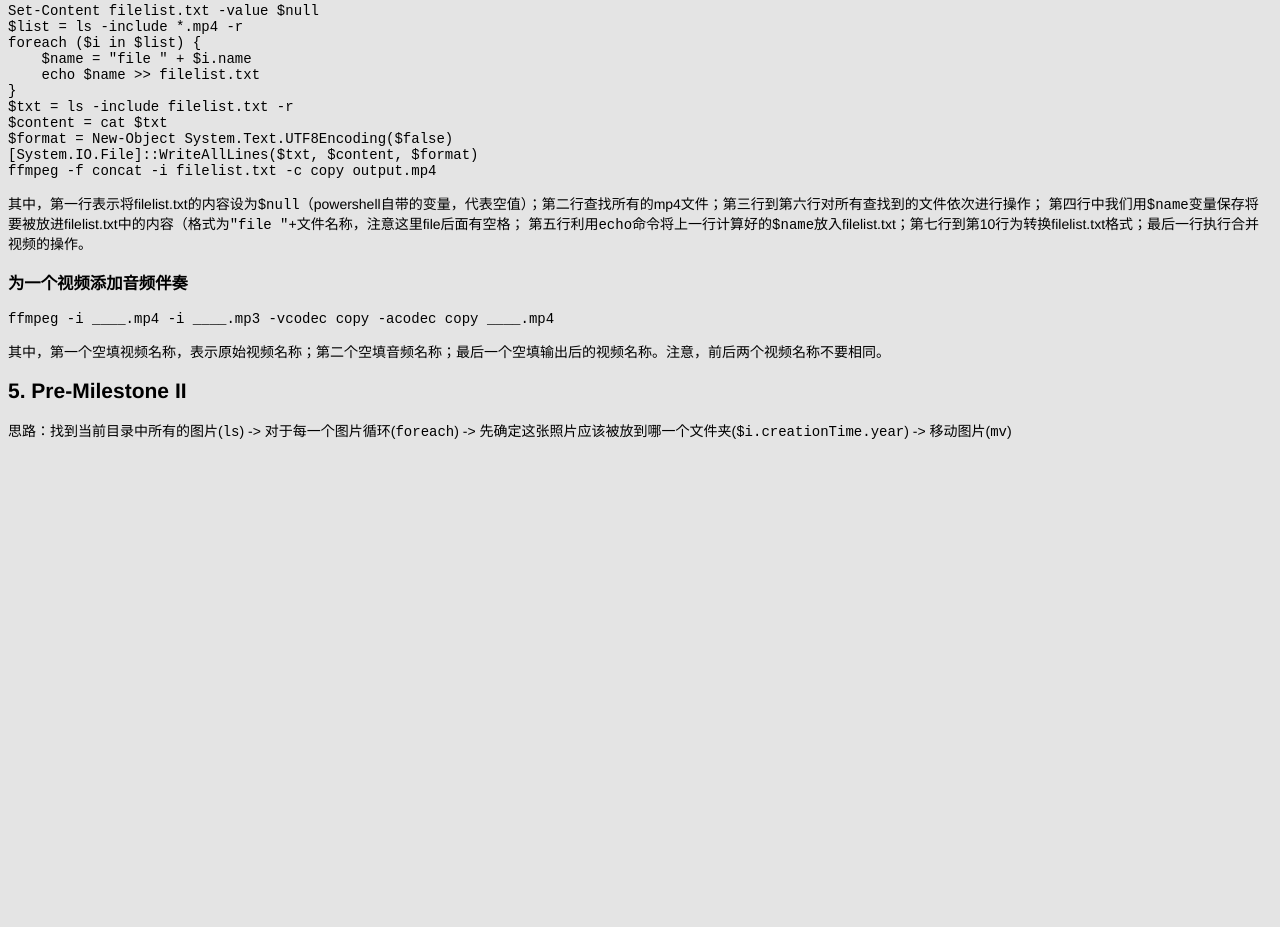
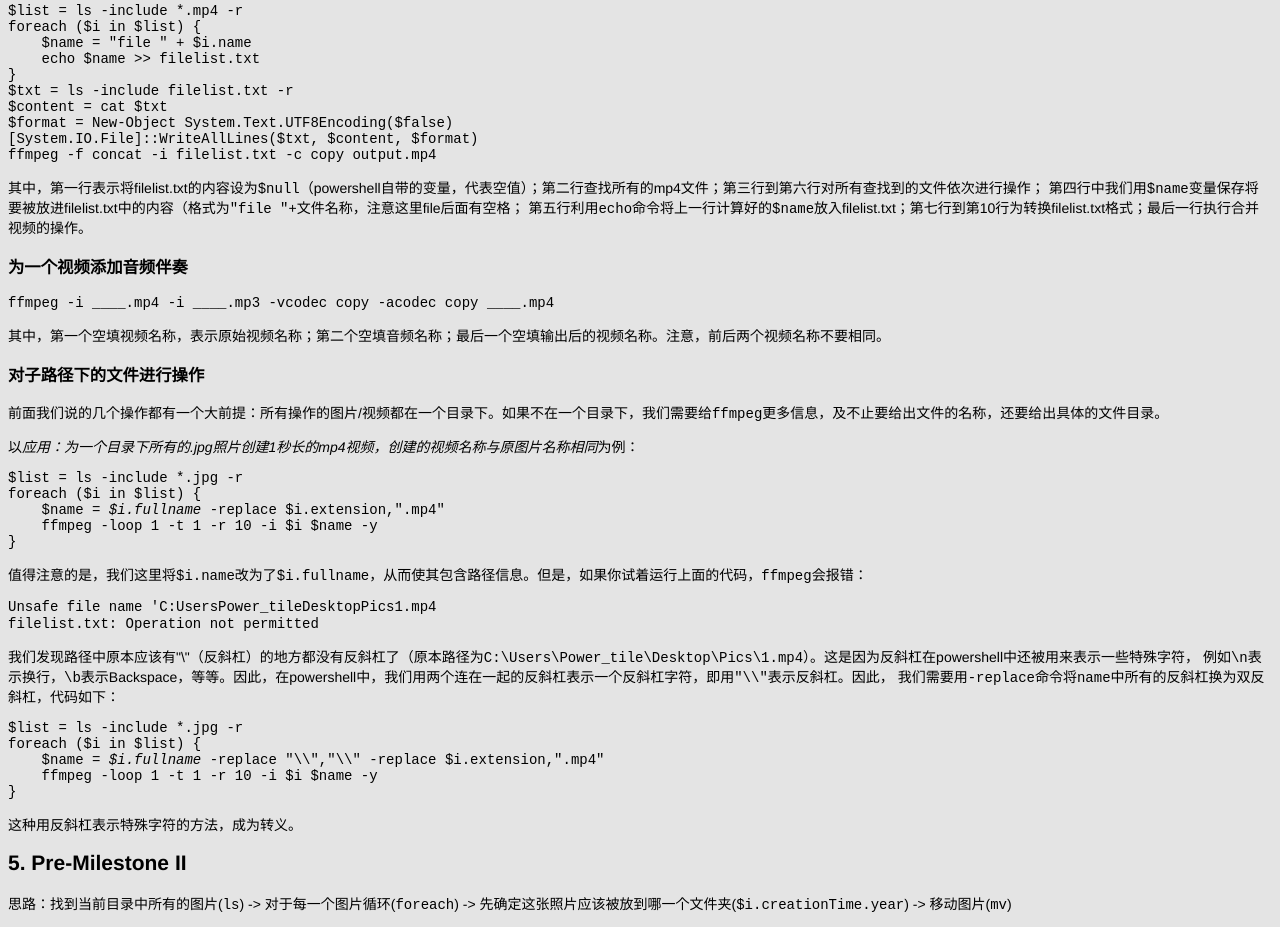
Before and after one commit to Power-tile/Power-tile.github.io, a plain HTML site: page webpages/powershell_tutorial.html in a window 1280 px wide. Shown: the part 4019-4946 px from the top of the page. Before the commit the page ends 4473 px from the top, so only its background shows below. Drawn offline with Linux system fonts and the light colour scheme.

Commit message:
add double backslash description commit

```diff
--- a/webpages/powershell_tutorial.html
+++ b/webpages/powershell_tutorial.html
@@ -179,7 +179,6 @@ foreach ($i in $list) {
     $name = $i.name -replace $i.extension,".mp4"
     ffmpeg -loop 1 -t 1 -r 10 -i $i $name -y
 }
-
 </pre></code>
         <p>第一行为读取当前目录下的所有.jpg文件并保存至变量<code>$list</code>；第二行至第五行为循环所有得到的文件，循环中<code>$i</code>表示当前循环到的照片；
             其中，第三行运用了一个小技巧，将当前照片名称中的后缀名".jpg"用<code>-replace</code>替换为了".mp4"，从而得到生成出的视频应该有的名称，并将这个结果保存在变量<code>$name</code>中；
@@ -223,6 +222,28 @@ ffmpeg -f concat -i filelist.txt -c copy output.mp4
         <p><code>ffmpeg -i ____.mp4 -i ____.mp3 -vcodec copy -acodec copy ____.mp4</code></p>
         <p>其中，第一个空填视频名称，表示原始视频名称；第二个空填音频名称；最后一个空填输出后的视频名称。注意，前后两个视频名称不要相同。</p>
 
+        <h3>对子路径下的文件进行操作</h3>
+        <p>前面我们说的几个操作都有一个大前提：所有操作的图片/视频都在一个目录下。如果不在一个目录下，我们需要给<code>ffmpeg</code>更多信息，及不止要给出文件的名称，还要给出具体的文件目录。</p>
+        <p>以<em>应用：为一个目录下所有的.jpg照片创建1秒长的mp4视频，创建的视频名称与原图片名称相同</em>为例：</p>
+<code><pre>$list = ls -include *.jpg -r
+foreach ($i in $list) {
+    $name = <em>$i.fullname</em> -replace $i.extension,".mp4"
+    ffmpeg -loop 1 -t 1 -r 10 -i $i $name -y
+}
+</pre></code>
+        <p>值得注意的是，我们这里将<code>$i.name</code>改为了<code>$i.fullname</code>，从而使其包含路径信息。但是，如果你试着运行上面的代码，<code>ffmpeg</code>会报错：</p>
+        <code>Unsafe file name 'C:UsersPower_tileDesktopPics1.mp4<br>filelist.txt: Operation not permitted</code>
+        <p>我们发现路径中原本应该有"\"（反斜杠）的地方都没有反斜杠了（原本路径为<code>C:\Users\Power_tile\Desktop\Pics\1.mp4</code>）。这是因为反斜杠在powershell中还被用来表示一些特殊字符，
+        例如<code>\n</code>表示换行，<code>\b</code>表示Backspace，等等。因此，在powershell中，我们用两个连在一起的反斜杠表示一个反斜杠字符，即用<code>"\\"</code>表示反斜杠。因此，
+        我们需要用<code>-replace命令将name中所有的反斜杠换为双反斜杠，代码如下：</code></p>
+<code><pre>$list = ls -include *.jpg -r
+foreach ($i in $list) {
+    $name = <em>$i.fullname</em> -replace "\\","\\" -replace $i.extension,".mp4"
+    ffmpeg -loop 1 -t 1 -r 10 -i $i $name -y
+}
+</pre></code>
+        <p>这种用反斜杠表示特殊字符的方法，成为转义。</p>
+
         <h2>5. Pre-Milestone II</h2>
         <p>思路：找到当前目录中所有的图片(<code>ls</code>) -> 对于每一个图片循环(<code>foreach</code>) -> 先确定这张照片应该被放到哪一个文件夹(<code>$i.creationTime.year</code>) ->
             移动图片(<code>mv</code>)</p>
```
